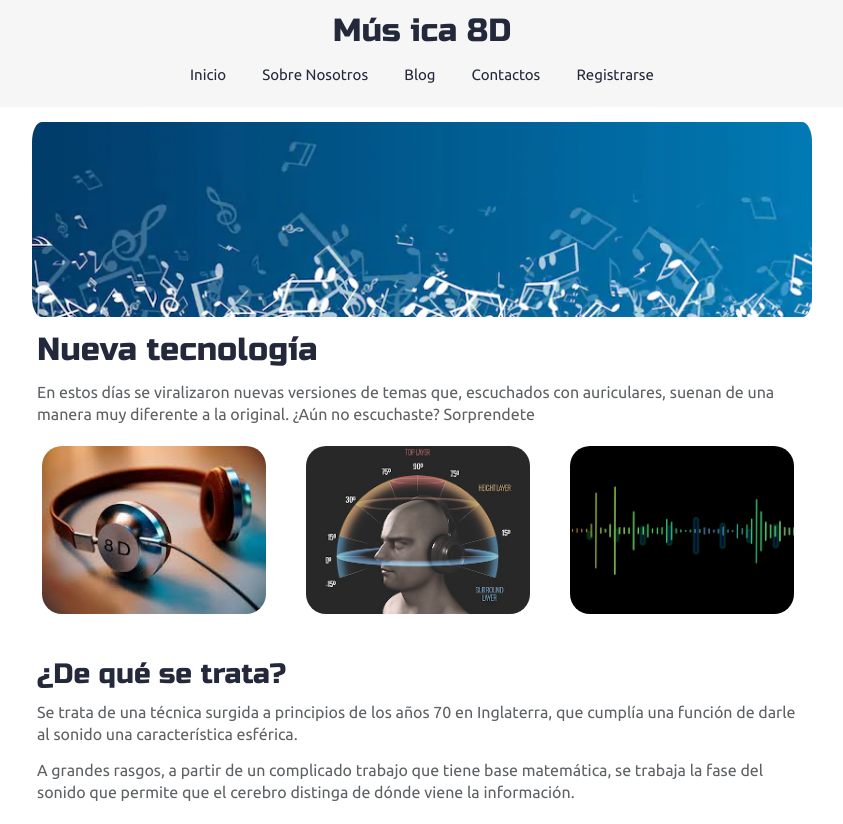
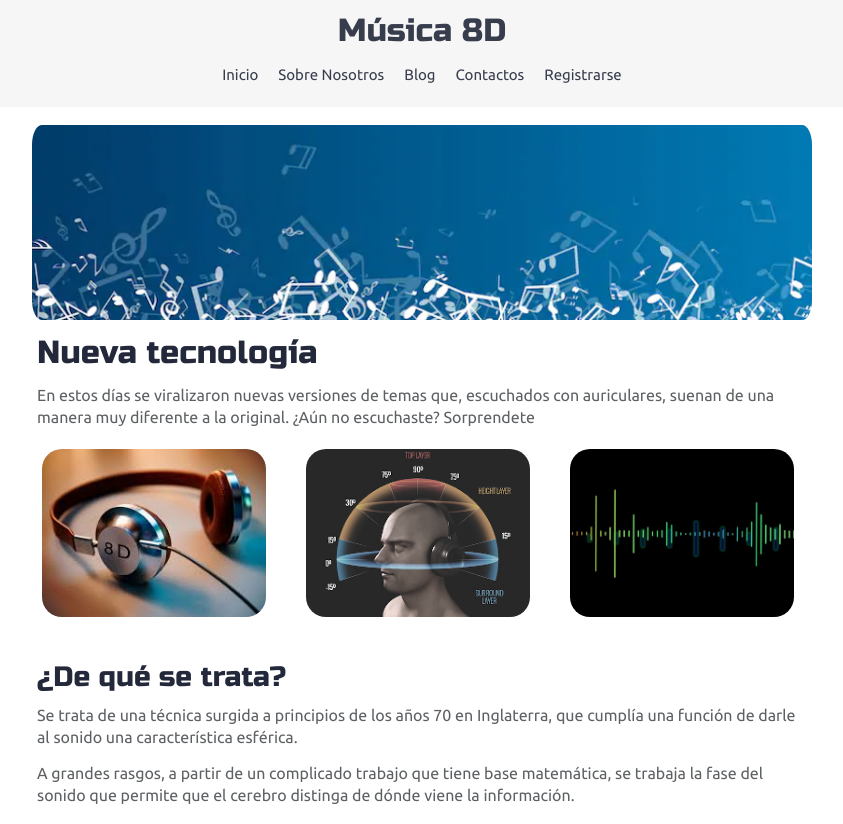
Before and after one commit to scottimariano/FT-M2, an Eleventy site: page 02-CSS/homework/responsive-web/index.html in a window 1280 px wide. Shown: the top 824 px of the page, without its empty margins (218-1061 px from the left). Built offline with nearby package versions, Linux system fonts and the light colour scheme; Eleventy itself is replaced by a stand-in of ours; files that its build step writes are made by us from their sources.

Commit message:
02-CSS Homework Done!!

```diff
--- a/02-CSS/homework/responsive-web/index.html
+++ b/02-CSS/homework/responsive-web/index.html
@@ -18,7 +18,7 @@
 
  <!-- Código del nav acá -->
   <nav>
-    <h2>Mús ica 8D</h2>
+    <h2>Música 8D</h2>
     <ul>
       <li><a>Inicio</a></li>
       <li><a>Sobre Nosotros</a></li>
--- a/02-CSS/homework/responsive-web/less/home-page.less
+++ b/02-CSS/homework/responsive-web/less/home-page.less
@@ -1,12 +1,14 @@
 // Conteindo del Home
 
 .home {
+
+  padding-top: 100px;
 
   .intro {
 
     img{
       width: 100%;
-      margin-top:15px;
+      margin-top:25px;
       padding-right: 10px;
       padding-left: 10px;
       .roundBorder();
--- a/02-CSS/homework/responsive-web/less/navigation.less
+++ b/02-CSS/homework/responsive-web/less/navigation.less
@@ -2,19 +2,21 @@
 
 
 nav{
-    //position: fixed;
+    position: fixed;
     .flex(column, center, center);
     padding: 15px;
     background-color: @nav-bg;
+    width: 100%;
+    opacity: .9;
 
     ul{
         .flex(row, space-around, center);
         padding-top: 10px;
-        width: 40%;
 
         li {
             padding: 10px;
             color: black;
+            text-align: center;
             a{
                 font-size: 15px;
                 cursor: pointer;
@@ -25,6 +27,7 @@
 
         @media @phone{
             width: 80%;
+            .li {padding: 1px;}
         }
     }
 }
```
Also changed, not shown: 02-CSS/homework/responsive-web/css/index.css.
